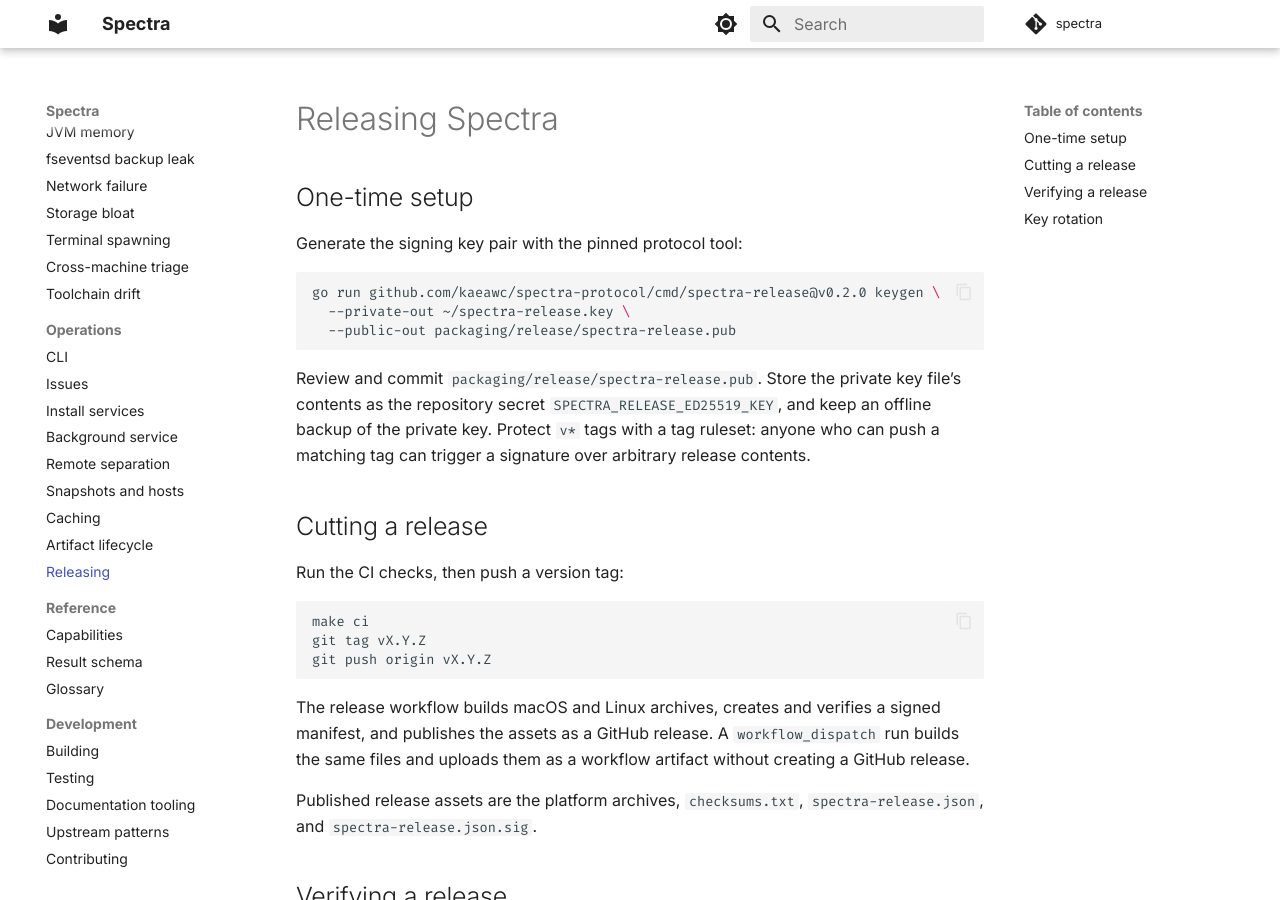
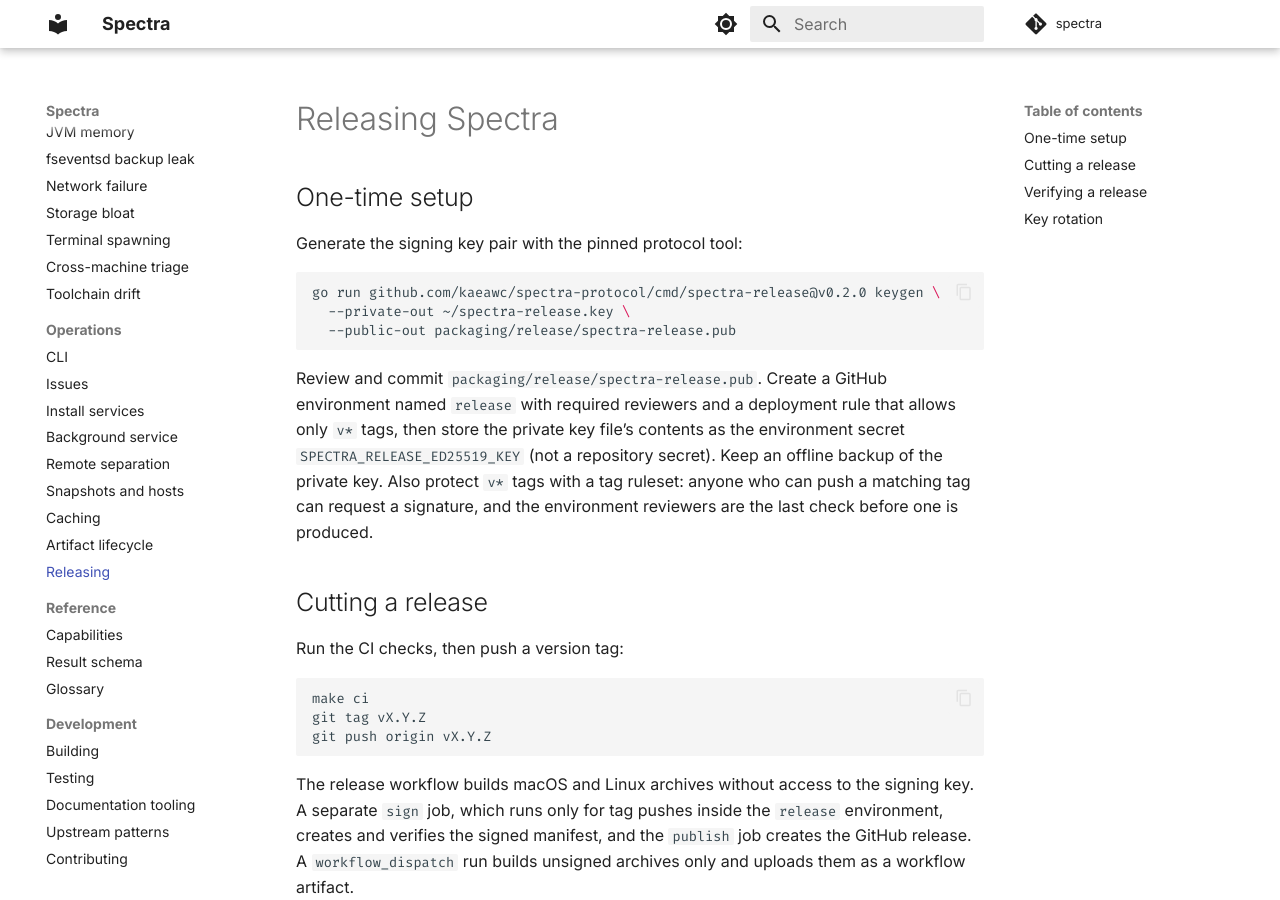
Before and after one commit to kaeawc/spectra, an MkDocs documentation site: the page built from docs/operations/releasing.md, in a window 1280 px wide and 900 px high. Built offline with MkDocs 1.6.1 and Material for MkDocs 9.7.7, drawn with Linux system fonts in a browser that asks for light colours; comment, search, counter and statistics services are not loaded.

Commit message:
Sign releases only from tag pushes in a protected environment
Moves manifest signing into a sign job gated on refs/tags and the release environment so manual dispatches and the build job never see the signing key.

````diff
--- a/docs/operations/releasing.md
+++ b/docs/operations/releasing.md
@@ -10,11 +10,13 @@ go run github.com/kaeawc/spectra-protocol/cmd/spectra-release@v0.2.0 keygen \
   --public-out packaging/release/spectra-release.pub
 ```
 
-Review and commit `packaging/release/spectra-release.pub`. Store the private
-key file's contents as the repository secret
-`SPECTRA_RELEASE_ED25519_KEY`, and keep an offline backup of the private key.
-Protect `v*` tags with a tag ruleset: anyone who can push a matching tag can
-trigger a signature over arbitrary release contents.
+Review and commit `packaging/release/spectra-release.pub`. Create a GitHub
+environment named `release` with required reviewers and a deployment rule that
+allows only `v*` tags, then store the private key file's contents as the
+environment secret `SPECTRA_RELEASE_ED25519_KEY` (not a repository secret).
+Keep an offline backup of the private key. Also protect `v*` tags with a tag
+ruleset: anyone who can push a matching tag can request a signature, and the
+environment reviewers are the last check before one is produced.
 
 ## Cutting a release
 
@@ -26,10 +28,11 @@ git tag vX.Y.Z
 git push origin vX.Y.Z
 ```
 
-The release workflow builds macOS and Linux archives, creates and verifies a
-signed manifest, and publishes the assets as a GitHub release. A
-`workflow_dispatch` run builds the same files and uploads them as a workflow
-artifact without creating a GitHub release.
+The release workflow builds macOS and Linux archives without access to the
+signing key. A separate `sign` job, which runs only for tag pushes inside the
+`release` environment, creates and verifies the signed manifest, and the
+`publish` job creates the GitHub release. A `workflow_dispatch` run builds
+unsigned archives only and uploads them as a workflow artifact.
 
 Published release assets are the platform archives, `checksums.txt`,
 `spectra-release.json`, and `spectra-release.json.sig`.
````
Also changed, not shown: 1 other file.
